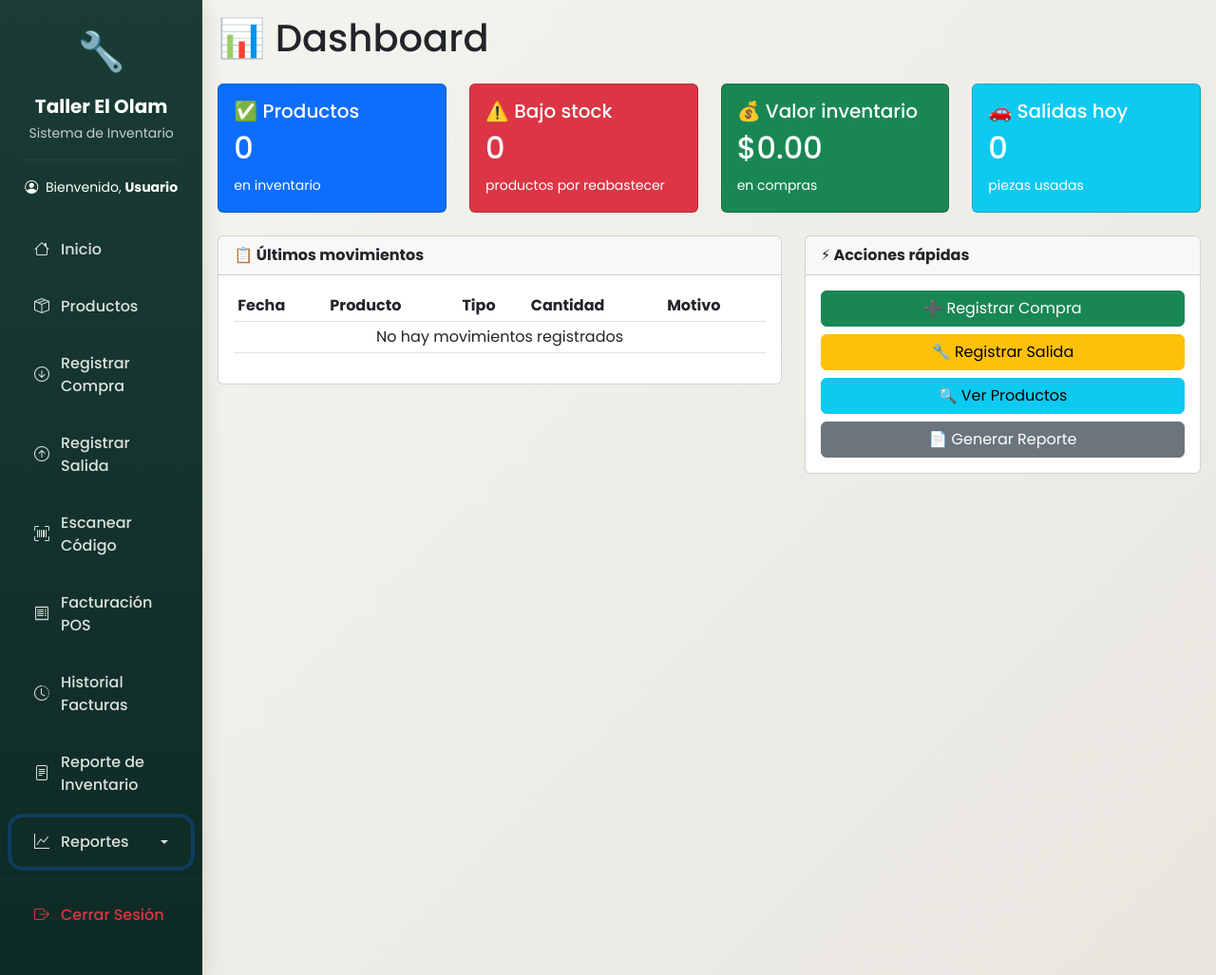
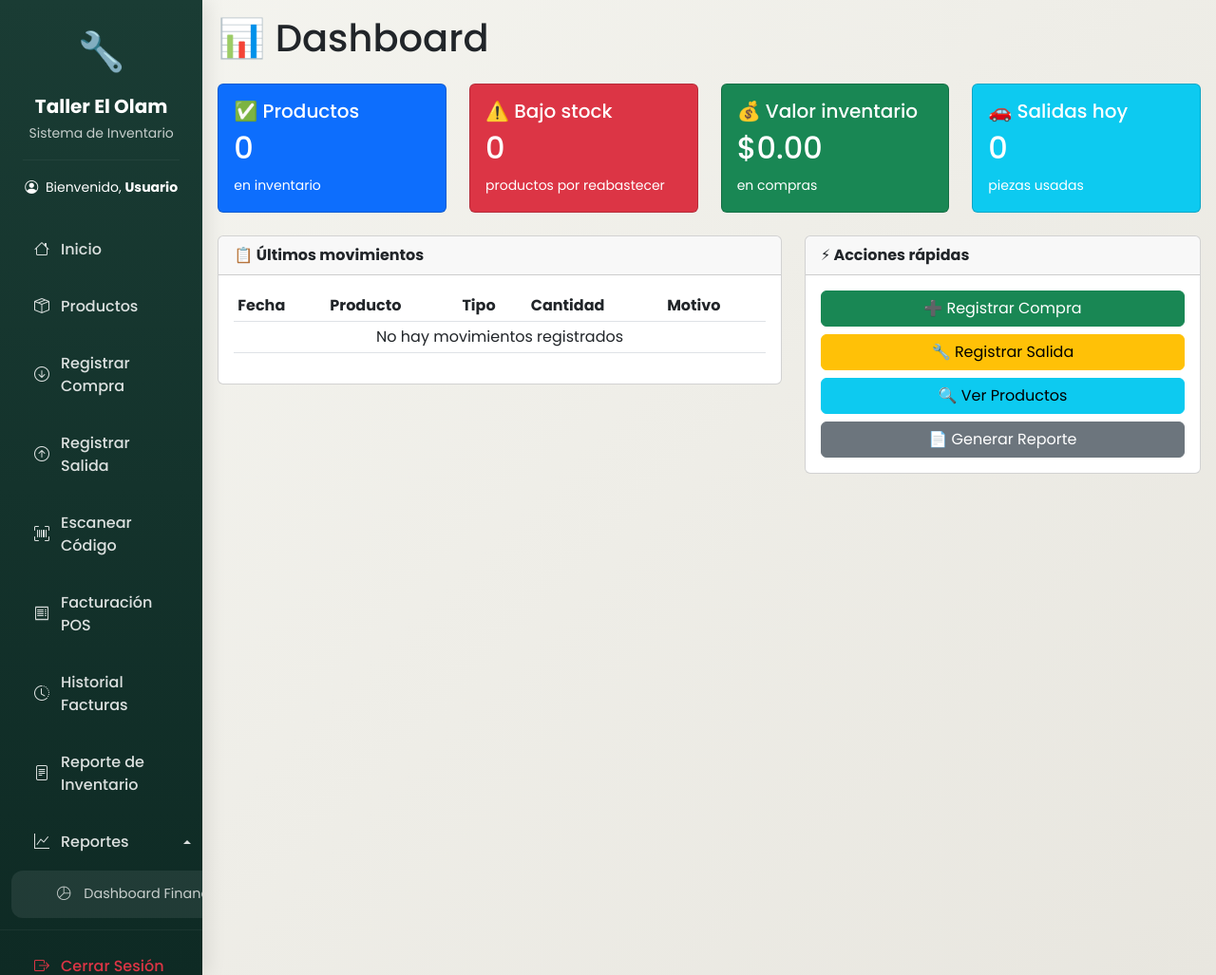
Before and after one commit to Black246/taller_el_olam, a Flask app: page /home in a window 1280 px wide, after a click on "Reportes". Shown: the whole page at 95% size. Run offline with Flask 3, Linux system fonts and the light colour scheme; data that the repository does not hold is empty.

Commit message:
estilos drowpon

```diff
--- a/static/style.css
+++ b/static/style.css
@@ -702,37 +702,46 @@ body {
     }
 }
 
-/* ==================== DROPDOWN EN SIDEBAR ==================== */
+/* ==================== DROPDOWN EN SIDEBAR - FIX DEFINITIVO ==================== */
 
-/* Estilos para dropdown en el sidebar */
+/* Asegurar que el dropdown se muestre correctamente */
 .sidebar .dropdown {
     position: relative;
+    width: 100%;
 }
 
 .sidebar .dropdown-toggle {
     cursor: pointer;
+    width: 100%;
+    display: flex;
+    align-items: center;
+    justify-content: space-between;
 }
 
 .sidebar .dropdown-toggle::after {
     margin-left: auto;
     transition: transform 0.3s ease;
+    border-top: 0.3em solid;
+    border-right: 0.3em solid transparent;
+    border-left: 0.3em solid transparent;
 }
 
 .sidebar .dropdown-toggle[aria-expanded="true"]::after {
     transform: rotate(180deg);
 }
 
-/* Dropdown menu en sidebar - Desktop */
+/* Dropdown menu en sidebar */
 .sidebar .dropdown-menu {
-    position: static !important;
-    float: none !important;
+    display: none !important;
+    position: relative !important;
+    width: 100% !important;
     background: rgba(255,255,255,0.08) !important;
     border: none !important;
     border-radius: 12px !important;
     padding: 0.25rem 0 !important;
     margin: 0 12px 4px 12px !important;
     box-shadow: none !important;
-    width: auto !important;
+    float: none !important;
     transform: none !important;
     transition: all 0.3s ease;
 }
@@ -748,6 +757,8 @@ body {
     font-weight: 400 !important;
     font-size: 0.9rem !important;
     transition: all 0.2s ease;
+    background: transparent !important;
+    border: none !important;
 }
 
 .sidebar .dropdown-item:hover {
@@ -756,14 +767,15 @@ body {
     transform: translateX(4px);
 }
 
-.sidebar .dropdown-item:active {
-    background: var(--secondary) !important;
-    color: var(--primary-dark) !important;
-}
-
 .sidebar .dropdown-item i {
     margin-right: 10px;
     font-size: 0.9rem;
+}
+
+/* Asegurar que el dropdown no se desborde */
+.sidebar .dropdown-menu {
+    overflow: visible !important;
+    max-height: none !important;
 }
 
 /* ===== RESPONSIVE DROPDOWN EN MÓVIL ===== */
@@ -772,55 +784,10 @@ body {
         background: rgba(255,255,255,0.05) !important;
         margin: 0 8px 4px 8px !important;
         border-radius: 10px !important;
-        max-height: none !important;
-        position: static !important;
-        width: auto !important;
-        bottom: auto !important;
-        left: auto !important;
-        right: auto !important;
-        transform: none !important;
-        padding: 0.25rem 0 !important;
-        overflow-y: visible !important;
     }
 
     .sidebar .dropdown-item {
         padding: 10px 20px 10px 44px !important;
         font-size: 0.85rem !important;
     }
-
-    /* Remover el fixed position del dropdown en móvil */
-    .dropdown-menu {
-        position: static !important;
-        width: 100% !important;
-        border-radius: 10px !important;
-        max-height: none !important;
-        padding: 0.25rem 0 !important;
-        margin: 0 !important;
-    }
-
-    .dropdown-menu .dropdown-item {
-        padding: 0.6rem 1rem !important;
-        font-size: 0.9rem !important;
-        border-bottom: none !important;
-    }
 }
-
-/* Ajuste para que el dropdown no se desborde */
-.sidebar .dropdown-menu {
-    overflow: visible !important;
-}
-
-/* Animación suave para el dropdown */
-.sidebar .dropdown-menu {
-    max-height: 0;
-    opacity: 0;
-    overflow: hidden;
-    transition: max-height 0.3s ease, opacity 0.3s ease, padding 0.3s ease;
-    padding: 0 !important;
-}
-
-.sidebar .dropdown-menu.show {
-    max-height: 500px;
-    opacity: 1;
-    padding: 0.25rem 0 !important;
-}
--- a/templates/base.html
+++ b/templates/base.html
@@ -155,8 +155,7 @@
         document.querySelectorAll('.sidebar .nav-link, .sidebar .dropdown-item').forEach(function(link) {
             link.addEventListener('click', function() {
                 if (window.innerWidth <= 768) {
-                    // Pequeño delay para que el dropdown se cierre primero
-                    setTimeout(closeSidebar, 150);
+                    setTimeout(closeSidebar, 200);
                 }
             });
         });
@@ -168,11 +167,14 @@
             }
         });
 
-        // ===== DROPDOWN TOGGLE MEJORADO =====
+        // ===== DROPDOWN TOGGLE MANUAL =====
         document.addEventListener('DOMContentLoaded', function() {
             const dropdownToggles = document.querySelectorAll('.sidebar .dropdown-toggle');
 
             dropdownToggles.forEach(function(toggle) {
+                // Remover el comportamiento de Bootstrap
+                toggle.removeAttribute('data-bs-toggle');
+
                 toggle.addEventListener('click', function(e) {
                     e.preventDefault();
                     e.stopPropagation();
@@ -185,7 +187,8 @@
                     document.querySelectorAll('.sidebar .dropdown-menu.show').forEach(function(m) {
                         if (m !== menu) {
                             m.classList.remove('show');
-                            m.closest('.dropdown').querySelector('.dropdown-toggle').setAttribute('aria-expanded', 'false');
+                            const btn = m.closest('.dropdown').querySelector('.dropdown-toggle');
+                            if (btn) btn.setAttribute('aria-expanded', 'false');
                         }
                     });
 
@@ -200,13 +203,13 @@
                 });
             });
 
-            // Cerrar dropdowns al hacer clic fuera
+            // Cerrar dropdowns al hacer clic fuera del sidebar
             document.addEventListener('click', function(e) {
-                if (!e.target.closest('.sidebar .dropdown')) {
+                if (!e.target.closest('.sidebar')) {
                     document.querySelectorAll('.sidebar .dropdown-menu.show').forEach(function(m) {
                         m.classList.remove('show');
-                        const toggle = m.closest('.dropdown').querySelector('.dropdown-toggle');
-                        if (toggle) toggle.setAttribute('aria-expanded', 'false');
+                        const btn = m.closest('.dropdown').querySelector('.dropdown-toggle');
+                        if (btn) btn.setAttribute('aria-expanded', 'false');
                     });
                 }
             });
```
